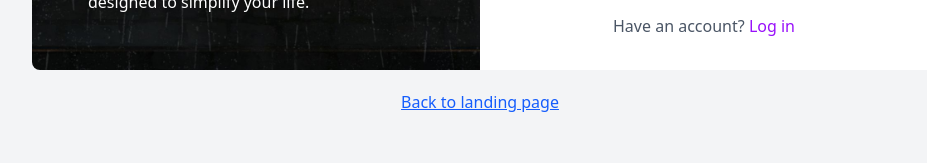
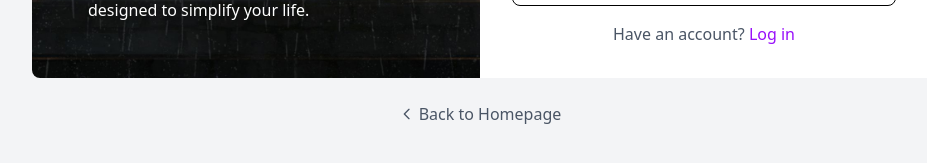
Before and after one commit to Beeplap/Blog_management_system, a React (Vite) app: page /signup in a window 1280 px wide. Shown: the part 621-784 px from the top of the page, without its empty margins (160-1087 px from the left). Built offline with nearby package versions, Linux system fonts and the light colour scheme.

Commit message:
Improve 'Back to Homepage' link styling and wording on login and signup page

```diff
--- a/src/pages/Login.jsx
+++ b/src/pages/Login.jsx
@@ -149,12 +149,22 @@
           </div>
         </div>
       </div>
-      <Link
-        to="/"
-        className="text-blue-600 p-5 underline text-sm sm:text-base"
-      >
-        Back to landing page
-      </Link>
+     <Link
+  to="/"
+  className="mt-6 text-sm sm:text-base text-gray-600 hover:text-purple-600 transition-colors flex items-center gap-1"
+>
+  <svg
+    xmlns="http://www.w3.org/2000/svg"
+    className="h-4 w-4"
+    fill="none"
+    viewBox="0 0 24 24"
+    stroke="currentColor"
+  >
+    <path strokeLinecap="round" strokeLinejoin="round" strokeWidth={2} d="M15 19l-7-7 7-7" />
+  </svg>
+  Back to Homepage
+</Link>
+
     </div>
   );
 };
--- a/src/pages/Signup.jsx
+++ b/src/pages/Signup.jsx
@@ -173,12 +173,21 @@
           </div>
         </div>
       </div>
-      <Link
-        to=""
-        className="text-blue-600 p-5 underline text-sm sm:text-base"
-      >
-        Back to landing page
-      </Link>
+           <Link
+  to="/"
+  className="mt-6 text-sm sm:text-base text-gray-600 hover:text-purple-600 transition-colors flex items-center gap-1"
+>
+  <svg
+    xmlns="http://www.w3.org/2000/svg"
+    className="h-4 w-4"
+    fill="none"
+    viewBox="0 0 24 24"
+    stroke="currentColor"
+  >
+    <path strokeLinecap="round" strokeLinejoin="round" strokeWidth={2} d="M15 19l-7-7 7-7" />
+  </svg>
+  Back to Homepage
+</Link>
     </div>
   );
 };
```
